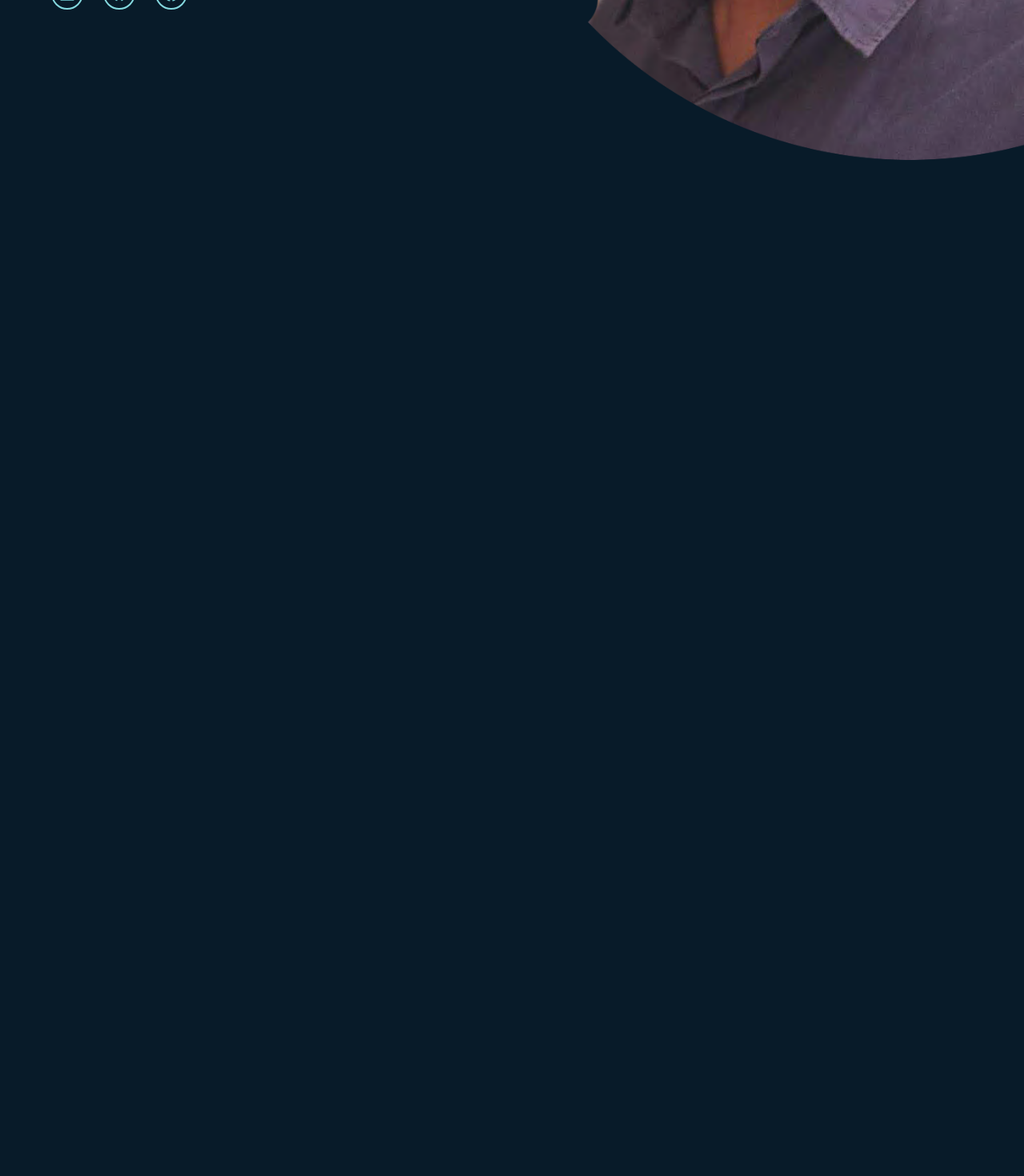
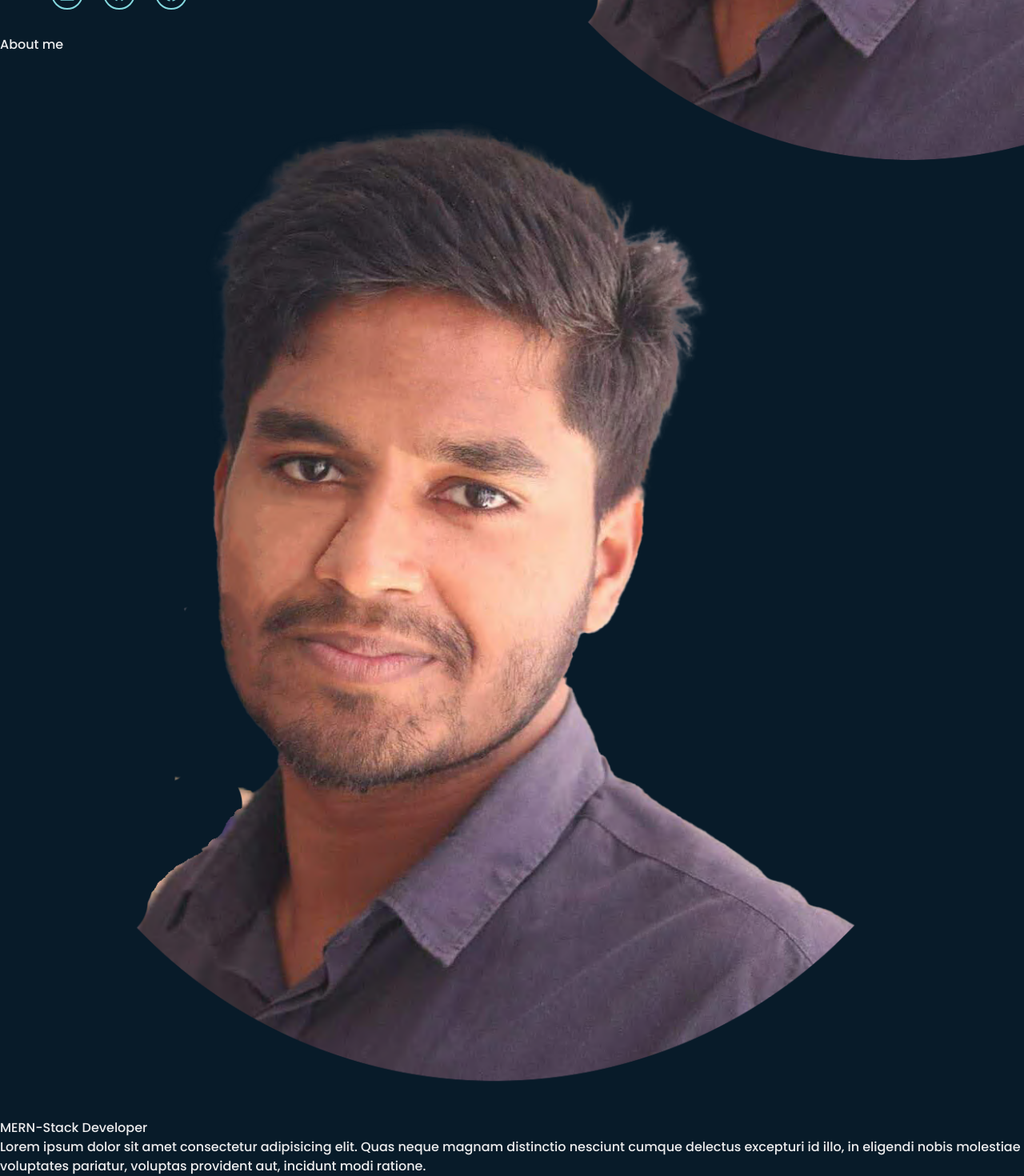
Before and after one commit to HimaloyAshis/portfolio-ab, a React (Vite) app: page / in a window 1280 px wide. Shown: the part 756-2226 px from the top of the page at 80% size. Before the commit the page ends 998 px from the top, so only its background shows below. Built offline with nearby package versions, Linux system fonts and the light colour scheme.

Commit message:
about added

```diff
--- a/src/Page/Home/Home.jsx
+++ b/src/Page/Home/Home.jsx
@@ -44,7 +44,15 @@ const Home = () => {
             {/* about section */}
 
             <section>
-
+                <h3 className='aboutMe'>About <span>me</span></h3>
+                <div className='about-image'>
+                    <img src="../../../public/Ashish Fiverrr copy.png 5.png" alt="" />
+                    <span className='circle-image'></span>
+                </div>
+                <div className='about-content'>
+                     <h3>MERN-Stack Developer</h3>
+                     <p>Lorem ipsum dolor sit amet consectetur adipisicing elit. Quas neque magnam distinctio nesciunt cumque delectus excepturi id illo, in eligendi nobis molestiae voluptates pariatur, voluptas provident aut, incidunt modi ratione.</p>
+                </div>
             </section>
         </>
     );
```
